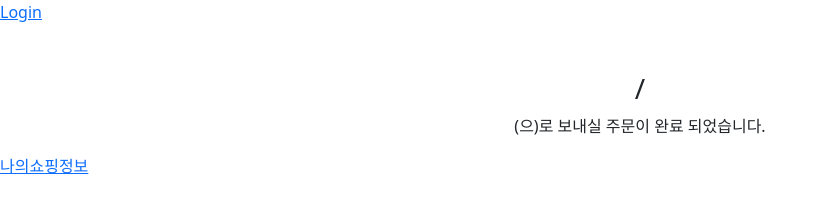
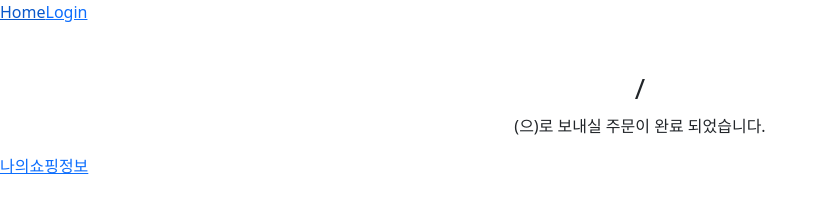
Before and after one commit to sonhaechang/abc_store, a Django app: template order/templates/order/container/order_complete.html in a window 1280 px wide. Shown: the top 203 px of the page, without its empty margins (0-826 px from the left). Run offline with Django 4.2, Linux system fonts and the light colour scheme; the template is opened without the code that fills it, so the values that code supplies are empty; some libraries are stand-ins or nearby versions.

Commit message:
feat: add prfile, Home btn in navbar
1. templates/components/navbar.html에 프로필 버튼 추가
2. templates/components/navbar.html에 hmoe 버튼 추가

```diff
--- a/templates/components/navbar.html
+++ b/templates/components/navbar.html
@@ -1,4 +1,6 @@
 <nav class="d-flex">
+	<a href="/">Home</a>
+
 	<div class="d-flex">
 		{% for category in navbar_categorys %}
 			<div class="px-3">
@@ -13,6 +15,7 @@
 	<div>
 		{% if user.is_authenticated %}
 			<a href="{% url 'logout' %}?next={{ request.path }}">Logout</a>
+			<a href="{% url 'profile' %}">Profile</a>
 		{% else %}
 			<a href="{% url 'login' %}?next={{ request.path }}">Login</a>
 		{% endif %}
```
